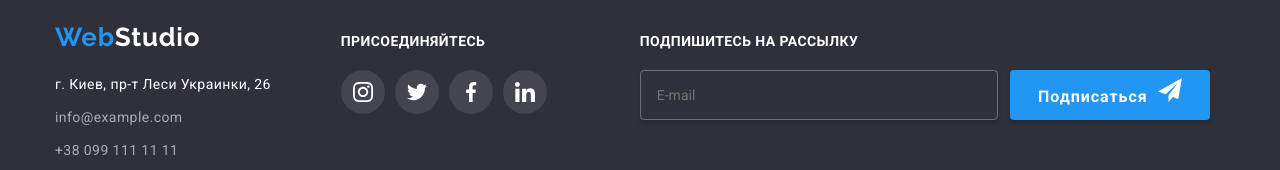
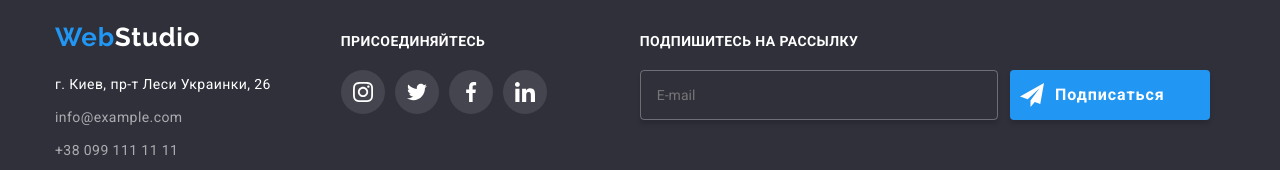
Before and after one commit to ViktoriiaOstrojinskaya/goit-markup-hw-06, a plain HTML site: page index.html in a window 1280 px wide. Shown: the part 2714-2884 px from the top of the page. Drawn offline with nearby package versions, Linux system fonts and the light colour scheme.

Commit message:
add style

```diff
--- a/css/styles.css
+++ b/css/styles.css
@@ -951,6 +951,7 @@ img {
 
 .footer-btn {
   margin-left: 12px;
+  position: relative;
 }
 
 .email-title {
@@ -966,5 +967,9 @@ img {
 }
 
 .footer-email-icon {
-  margin-left: 10px;
+  position: absolute;
+  left: 10px;
+  top: 50%;
+
+  transform: translateY(-50%);
 }
```
